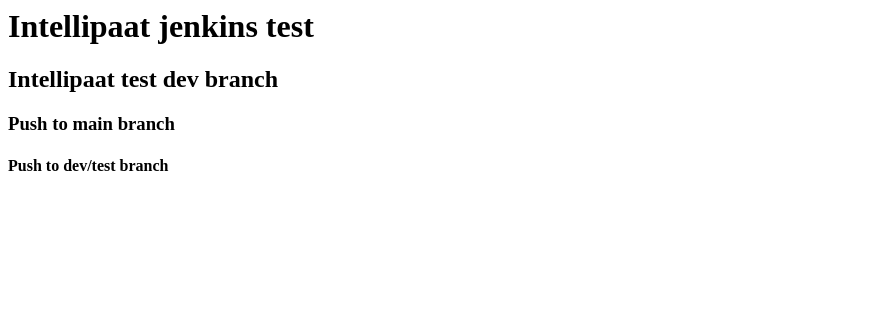
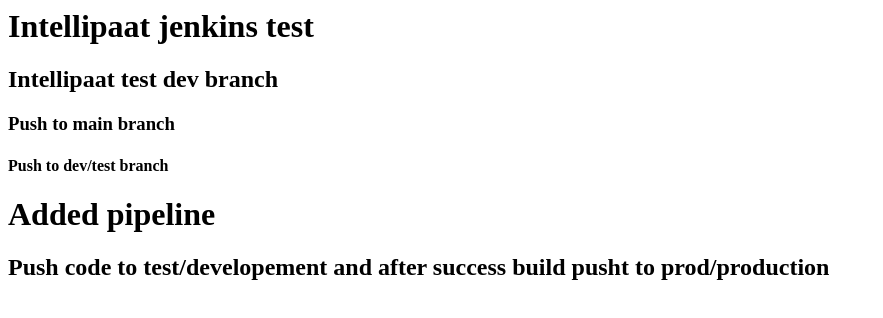
Before and after one commit to iAmPawanBhatia/intellipaat, a plain HTML site: page index.html in a window 1280 px wide. Shown: the whole page, without its empty margins (0-883 px from the left). Drawn offline with Linux system fonts and the light colour scheme.

Commit message:
push to dev

```diff
--- a/index.html
+++ b/index.html
@@ -7,5 +7,8 @@
         <h2>Intellipaat test dev branch</h2>
         <h3>Push to main branch</h3>
         <h4>Push to dev/test branch</h4>
+
+        <h1>Added pipeline</h1>
+        <h2>Push code to test/developement and after success build pusht to prod/production</h2>
     </body>
 </html>
```
